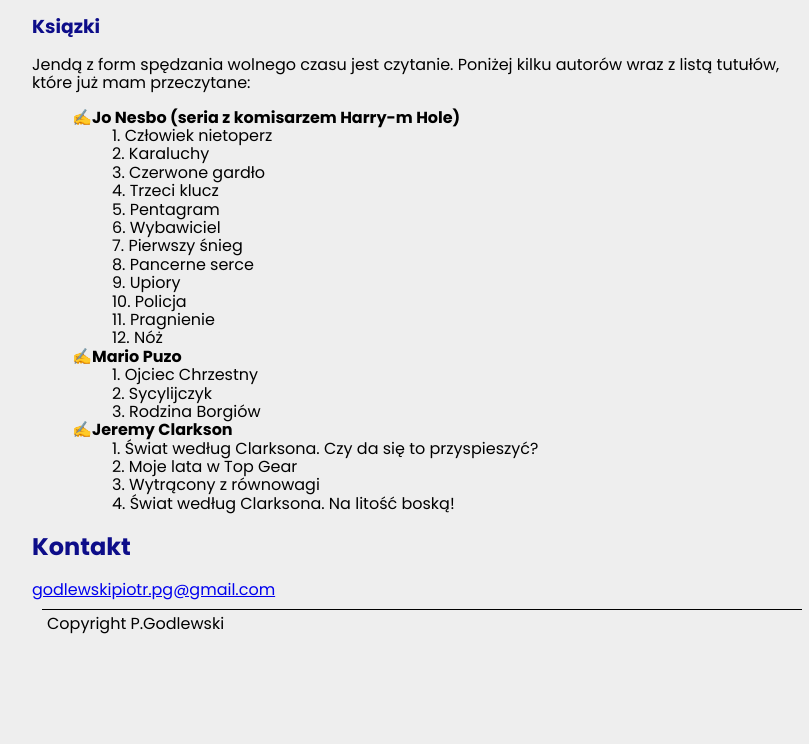
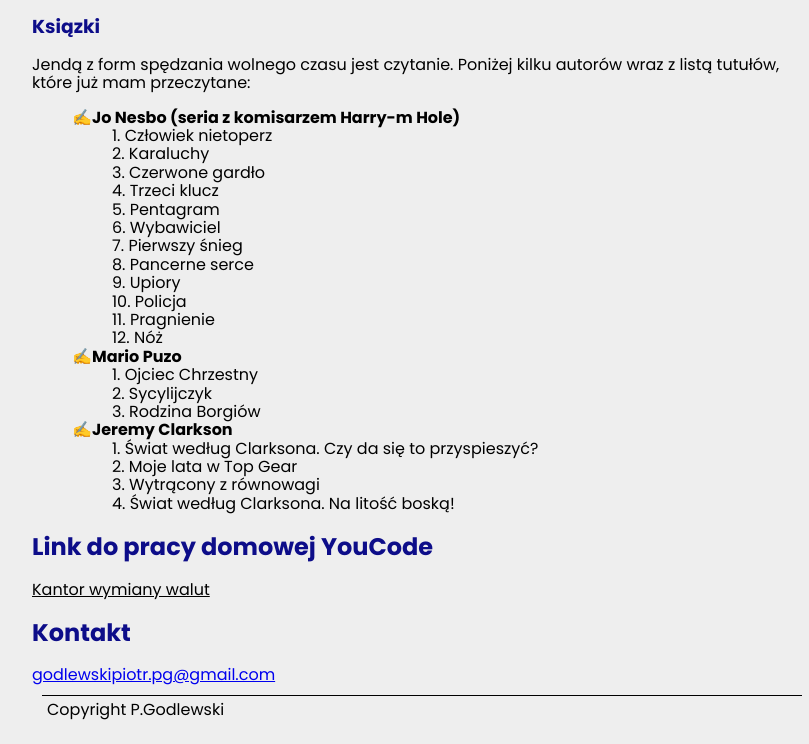
Before and after one commit to Piotr-Godlewski/homepage, a plain HTML site: page index.html in a window 1280 px wide. Shown: the part 1505-2249 px from the top of the page, without its empty margins (218-1027 px from the left). Before the commit the page ends 2163 px from the top, so only its background shows below. Drawn offline with nearby package versions, Linux system fonts and the light colour scheme.

Commit message:
add new section with homework

```diff
--- a/index.html
+++ b/index.html
@@ -179,6 +179,10 @@
                 </ol>
             </ul>
         </section>
+        <section class="section" id="sixthSection">
+            <h2 class="section__header">Link do pracy domowej YouCode</h2>
+            <a class="section__link" href="https://piotr-godlewski.github.io/kantor/" title="Kantor">Kantor wymiany walut</a>
+        </section>
         <section class="section" id="fifthSection">
             <h2 class="section__header">Kontakt</h2>
             <a href="mailto:godlewskipiotr.pg@gmail.com">godlewskipiotr.pg@gmail.com</a>
```
